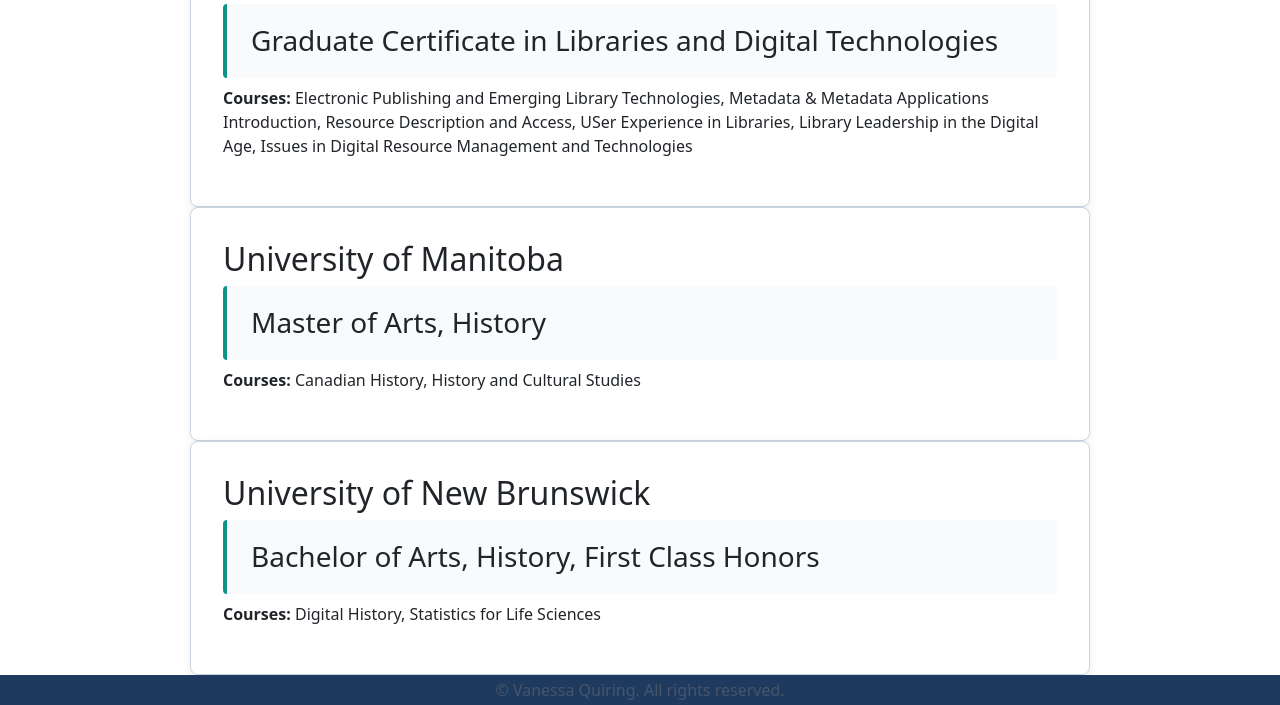
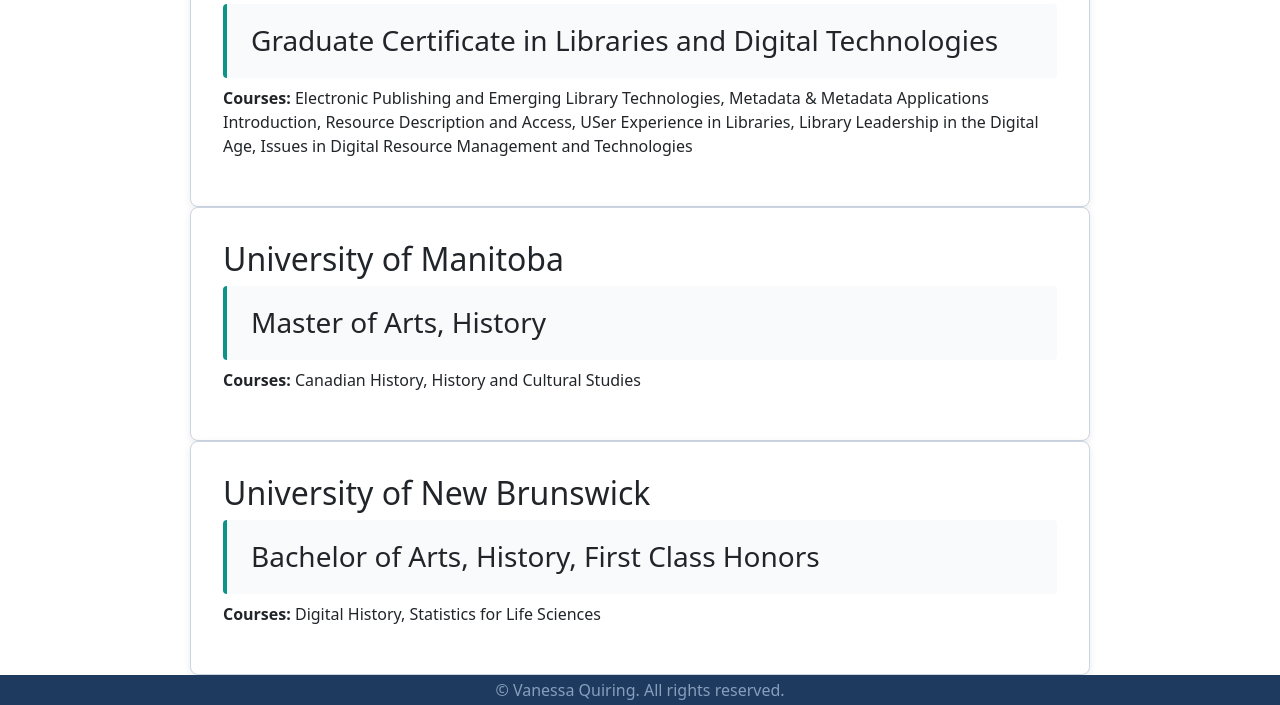
Before and after one commit to vquiring/vquiring.github.io, a plain HTML site: page about.html in a window 1280 px wide. Shown: the part 640-1345 px from the top of the page. Drawn offline with nearby package versions, Linux system fonts and the light colour scheme; a web font is replaced by a local one.

Commit message:
Update mystyle1.css

```diff
--- a/Assets/css/mystyle1.css
+++ b/Assets/css/mystyle1.css
@@ -5,7 +5,7 @@
   --color-primary-dark: #11223A;
   --color-accent: #0D9488;
   --color-text: #0F172A;
-  --color-muted: #475569;
+  --color-muted: #879ebd;
   --color-bg: #F8FAFC;
   --color-bg-alt: rgb(176, 179, 184);
   --color-border: #CBD5E1;
```
